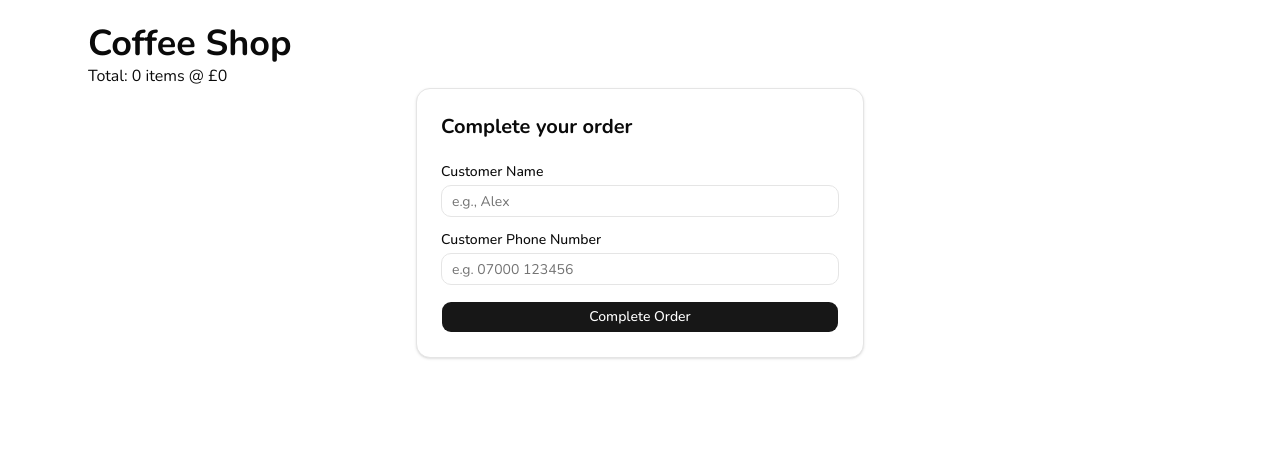
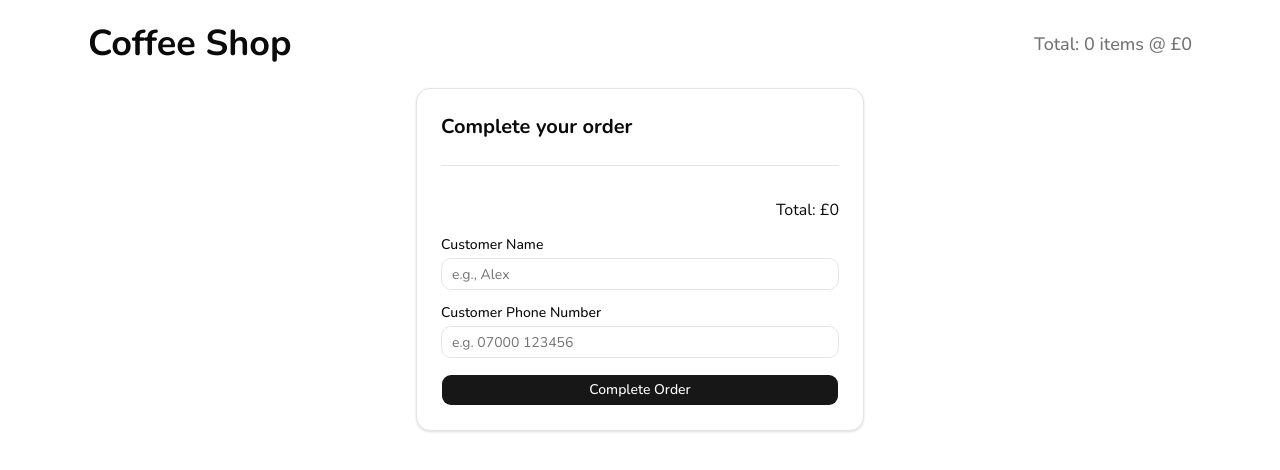
Before and after one commit to tomearly/cup-of-joe-v2, a React (Vite) app in the folder attempt-1/: page /order in a window 1280 px wide. Shown: the top 470 px of the page. Built offline with nearby package versions, Linux system fonts and the light colour scheme.

Commit message:
Added details of the users order to the order form for checkout including all items and the total price.

```diff
--- a/attempt-1/src/layouts/RootLayout.tsx
+++ b/attempt-1/src/layouts/RootLayout.tsx
@@ -8,12 +8,14 @@ export function RootLayout() {
         <div className="min-h-screen flex flex-col">
 
             <main className="flex-1 max-w-6xl w-full mx-auto p-6">
-                 <Link to="/">
-                <div className="cursor-pointer">
-                    <h1 className="text-4xl font-bold">Coffee Shop</h1>
-                    <Cart />
+                <div className="flex w-full cursor-pointer justify-between items-center mb-6">
+                    <Link to="/">
+                        <h1 className="text-4xl font-bold">Coffee Shop</h1>
+                    </Link>
+                    <Link to="/order" className="text-lg font-medium text-muted-foreground hover:text-foreground transition-colors">
+                       <Cart />
+                    </Link>
                 </div>
-            </Link>
                 <Outlet />
             </main>
             <CheckoutDrawer />
--- a/attempt-1/src/pages/order-form.tsx
+++ b/attempt-1/src/pages/order-form.tsx
@@ -22,6 +22,11 @@ export function OrderForm() {
   const { clearCart } = useCart()
   const navigate = useNavigate()
 
+    const {
+        cart,
+        cartTotal,
+    } = useCart();
+
   useEffect(() => {
     if (state.success) {
       clearCart()
@@ -41,7 +46,20 @@ export function OrderForm() {
       </div>
 
       <form action={formAction} className="space-y-4">
-        <div className="space-y-1.5">
+
+          <div className="space-y-4 border-t pt-4">
+              {cart.map(item => (
+                  <div key={item.productId} className="flex justify-between items-center mb-0">
+                      <div>
+                          <h4 className="px-4 font-medium text-lg">{item.name} * {item.quantity}</h4>
+                      </div>
+                      <p className="font-bold text-lg pr-5">£{item.price.toFixed(2)}</p>
+                  </div>
+              ))}
+          </div>
+          <div className="flex justify-end">Total: £{cartTotal} {Number(cartTotal) > 0 && (<>inc. delivery</>)}</div>
+
+          <div className="space-y-1.5">
           <Label htmlFor="customerName">Customer Name</Label>
           <Input
             id="customerName"
@@ -49,7 +67,6 @@ export function OrderForm() {
             placeholder="e.g., Alex"
             disabled={isPending}
             defaultValue={state.customerName}
-            onChange={(e) => state.customerName = e.target.value}
           />
         </div>
 
@@ -61,7 +78,6 @@ export function OrderForm() {
             placeholder="e.g. 07000 123456"
             disabled={isPending}
             defaultValue={state.customerPhoneNumber}
-            onChange={(e) => state.customerPhoneNumber = e.target.value}
           />
         </div>
 
```
